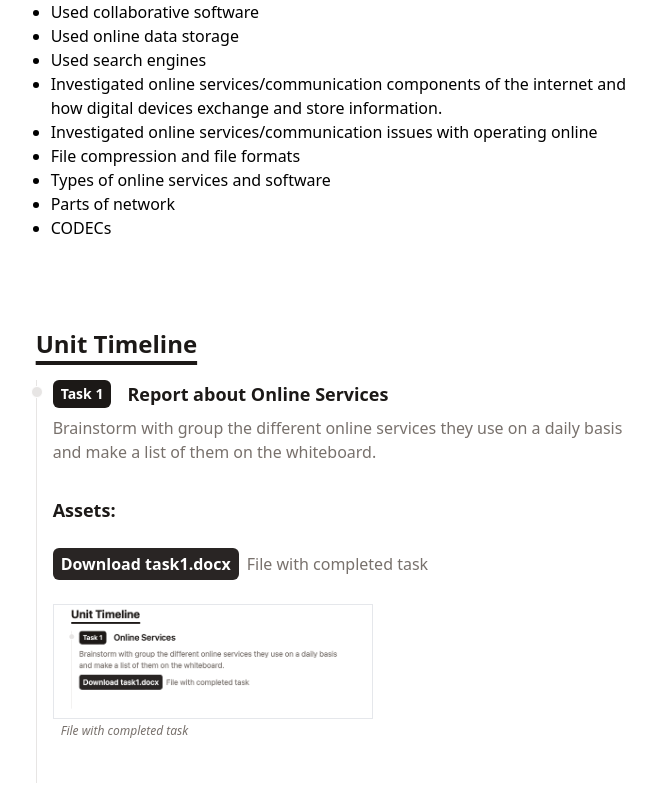
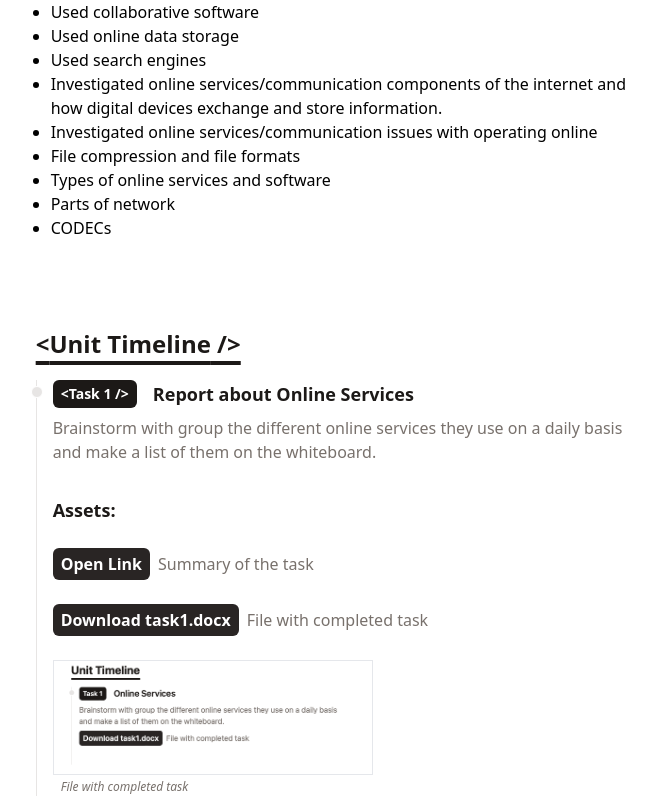
Before and after one commit to denver-code/cvwebsite, a React (Vite) app: page /unit/1 in a window 1280 px wide. Shown: the part 692-1488 px from the top of the page, without its empty margins (243-899 px from the left). Built offline with nearby package versions, Linux system fonts and the light colour scheme.

Commit message:
Added link support for generator & </>

```diff
--- a/src/components/TimelineItem.jsx
+++ b/src/components/TimelineItem.jsx
@@ -8,7 +8,7 @@ function TimelineItem({ id, unit, title, status, details }) {
                <div className="absolute w-3 h-3 bg-stone-200 rounded-full mt-1.5 -left-1.5 border border-white dark:border-stone-900 dark:bg-stone-700" />
                <p className="flex flex-wrap gap-4 flex-row items-center justify-start text-xs md:text-sm">
                <span className="inline-block px-2 py-1 font-semibold text-white dark:text-stone-900 bg-stone-900 dark:bg-white rounded-md">
-                  Unit {unit}
+                  &lt;Unit {unit} /&gt;
                </span>
                   <h3 className="text-lg font-semibold text-stone-900 dark:text-white">
                      {title}
--- a/src/components/Title.jsx
+++ b/src/components/Title.jsx
@@ -6,7 +6,7 @@ function Title({ children, id }) {
          id={id && id}
          className="text-2xl font-bold underline underline-offset-8 decoration-4 mb-5 text-stone-900 dark:text-white"
       >
-         {children}
+         &lt;{children} /&gt;
       </h1>
    )
 }
--- a/src/components/unit/UnitTimelineItem.jsx
+++ b/src/components/unit/UnitTimelineItem.jsx
@@ -17,6 +17,15 @@ function UnitTimelineItem({ name, title, description, files }) {
                <img src={file.file} alt="picture" className="border max-w-xs"/>
                 <p className="px-2 py-1 text-stone-500 italic text-xs"> {file.description}</p>
             </div>
+            case "Link":
+               return <div className="flex flex-row pt-6">
+                  <a href={file.url} target="_blank">
+                  <span className="inline-block px-2 py-1 font-semibold text-white dark:text-stone-900 bg-stone-800 dark:bg-white rounded-md">
+                    Open Link
+                  </span>
+                  </a>
+                  <p className="px-2 py-1 text-stone-500"> {file.description}</p>
+               </div>
          default: return;
       }
    }
@@ -27,7 +36,7 @@ function UnitTimelineItem({ name, title, description, files }) {
                <div className="absolute w-3 h-3 bg-stone-200 rounded-full mt-1.5 -left-1.5 border border-white dark:border-stone-900 dark:bg-stone-700" />
                <p className="flex flex-wrap gap-4 flex-row items-center justify-start text-xs md:text-sm">
                <span className="inline-block px-2 py-1 font-semibold text-white dark:text-stone-900 bg-stone-900 dark:bg-white rounded-md">
-                   {name}
+                   &lt;{name} /&gt;
                </span>
                   <h3 className="text-lg font-semibold text-stone-900 dark:text-white">
                      {title}
--- a/src/data/timeline.js
+++ b/src/data/timeline.js
@@ -31,6 +31,11 @@ export default [
 					"a list of them on the whiteboard.",
 				files:[
 					{
+						type: "Link",
+						url: "https://www.youtube.com/watch?v=dQw4w9WgXcQ",
+						description: "Summary of the task"
+					},
+					{
 						type: "Document",
 						file: task1,
 						filename: "task1.docx",
```
